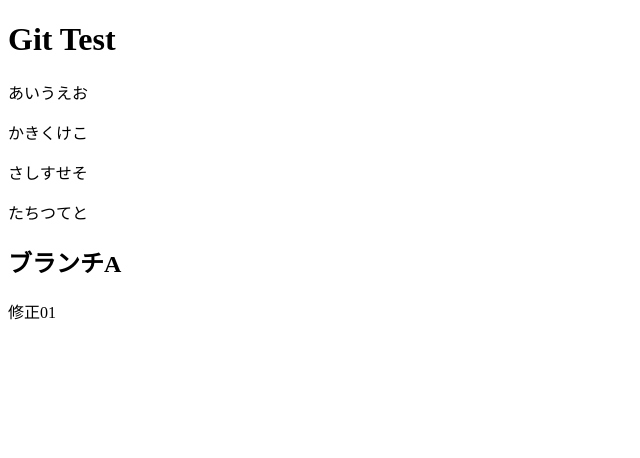
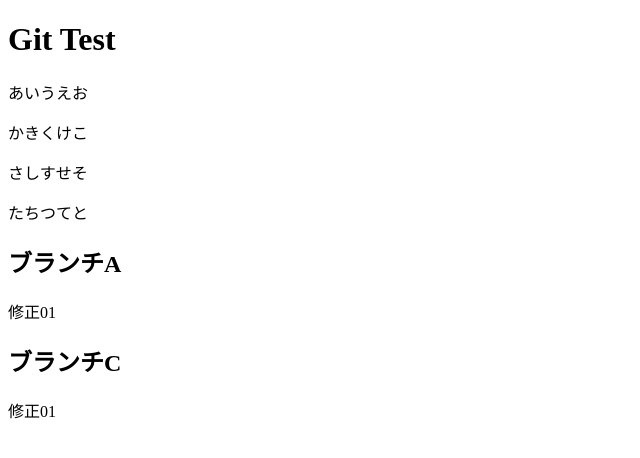
Before and after one commit to zdrive20150601/firstTest01, a plain HTML site: page index.html in a window 1280 px wide. Shown: the whole page, without its empty margins (0-640 px from the left). Drawn offline with Linux system fonts and the light colour scheme.

Commit message:
ブランチC修正01

```diff
--- a/index.html
+++ b/index.html
@@ -12,5 +12,7 @@
     <p>たちつてと</p>
     <h2>ブランチA</h2>
     <p>修正01</p>
+    <h2>ブランチC</h2>
+    <p>修正01</p>
 </body>
 </html>
```
